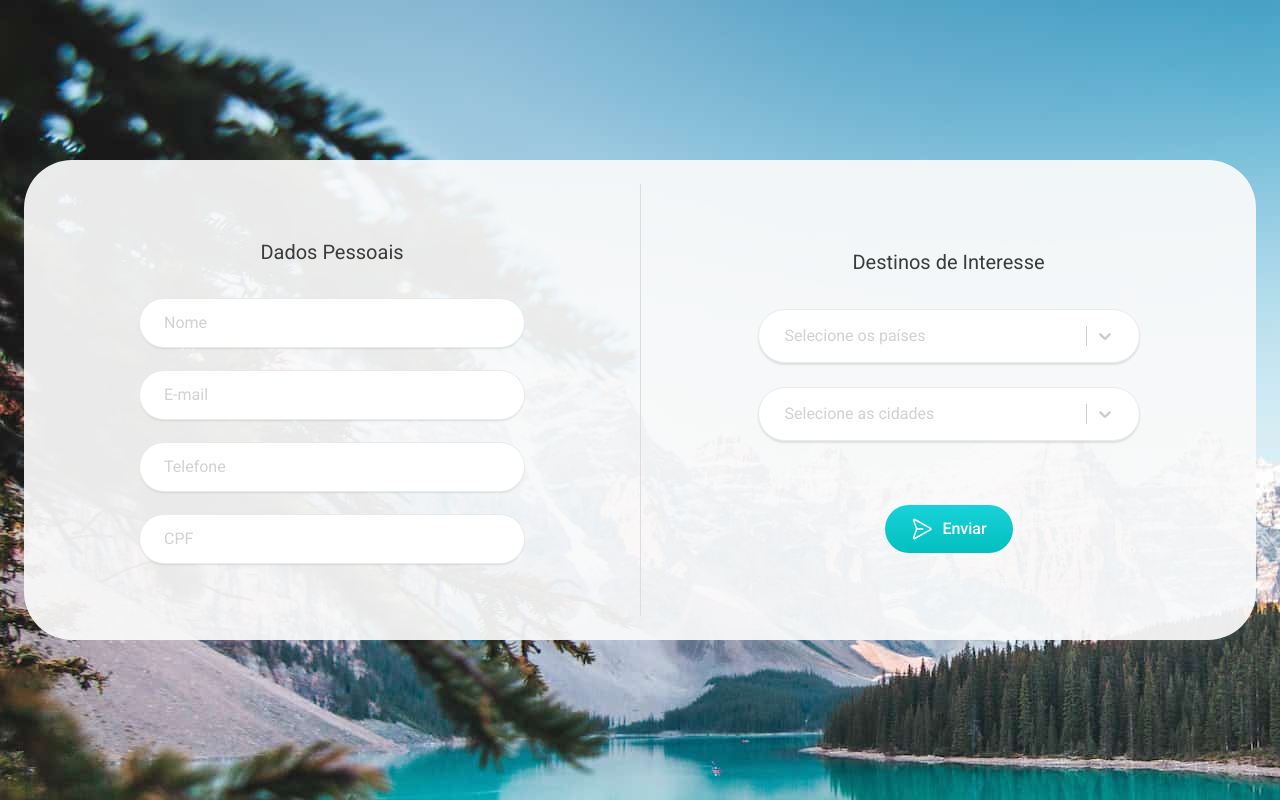
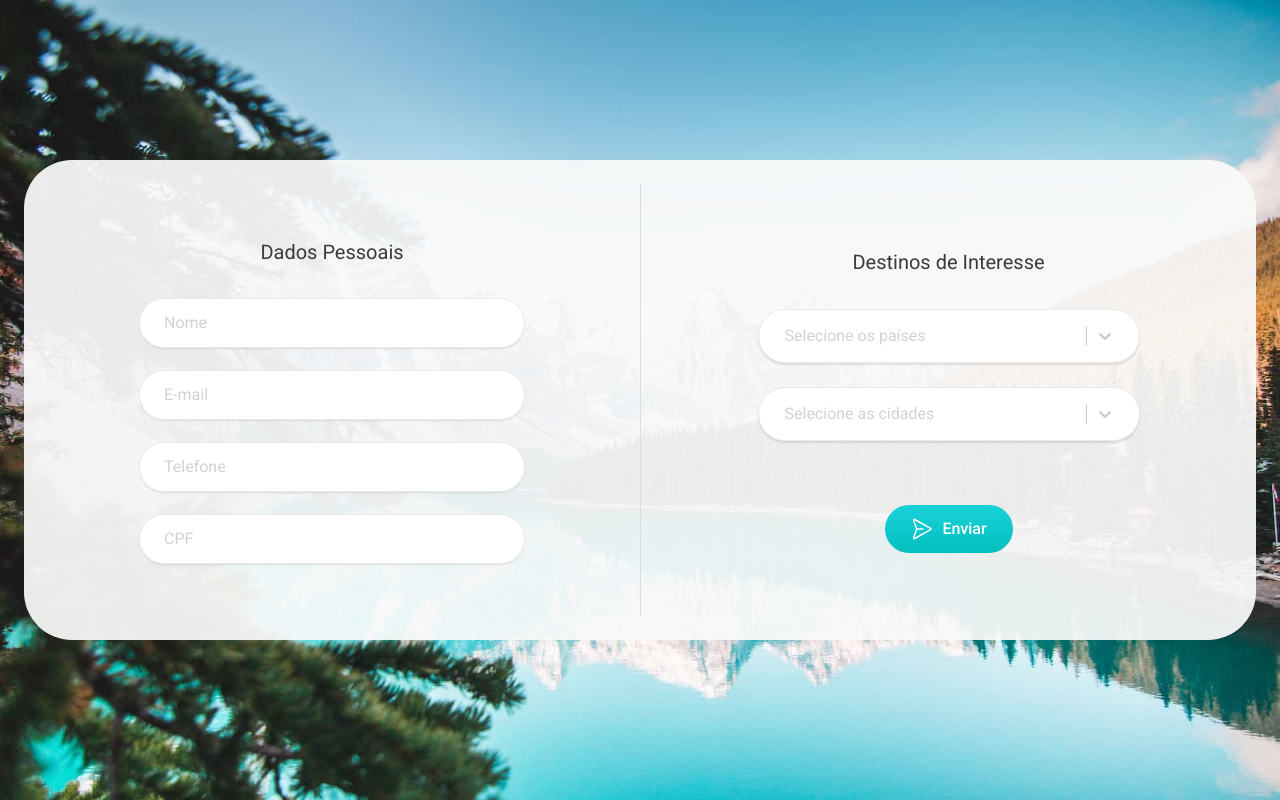
Before and after one commit to tascintra/travelnate, a React (Vite) app: page / in a window 1280 px wide. Built offline with nearby package versions, Linux system fonts and the light colour scheme; no server answers.

Commit message:
added bg specs for high density monitor adjstment

```diff
--- a/src/App.tsx
+++ b/src/App.tsx
@@ -19,7 +19,7 @@ export function App() {
   }
 
   return (
-    <div className="bg-natureBlue h-screen flex items-center justify-center">
+    <div className="bg-natureBlue bg-no-repeat bg-cover h-screen flex items-center justify-center">
       <form onSubmit={handleSignIn} className="bg-transWhite min-h-min min-w-min rounded-4xl flex flex-col items-center divide-x-0 md:flex-row md:divide-x md:w-310 md:h-120 md:mx-6 py-6">
         <div className="w-3/6 min-w-min h-full flex flex-col items-center justify-center gap-6">
           <Text size="md" className="text-gray-500 mb-2">
```
